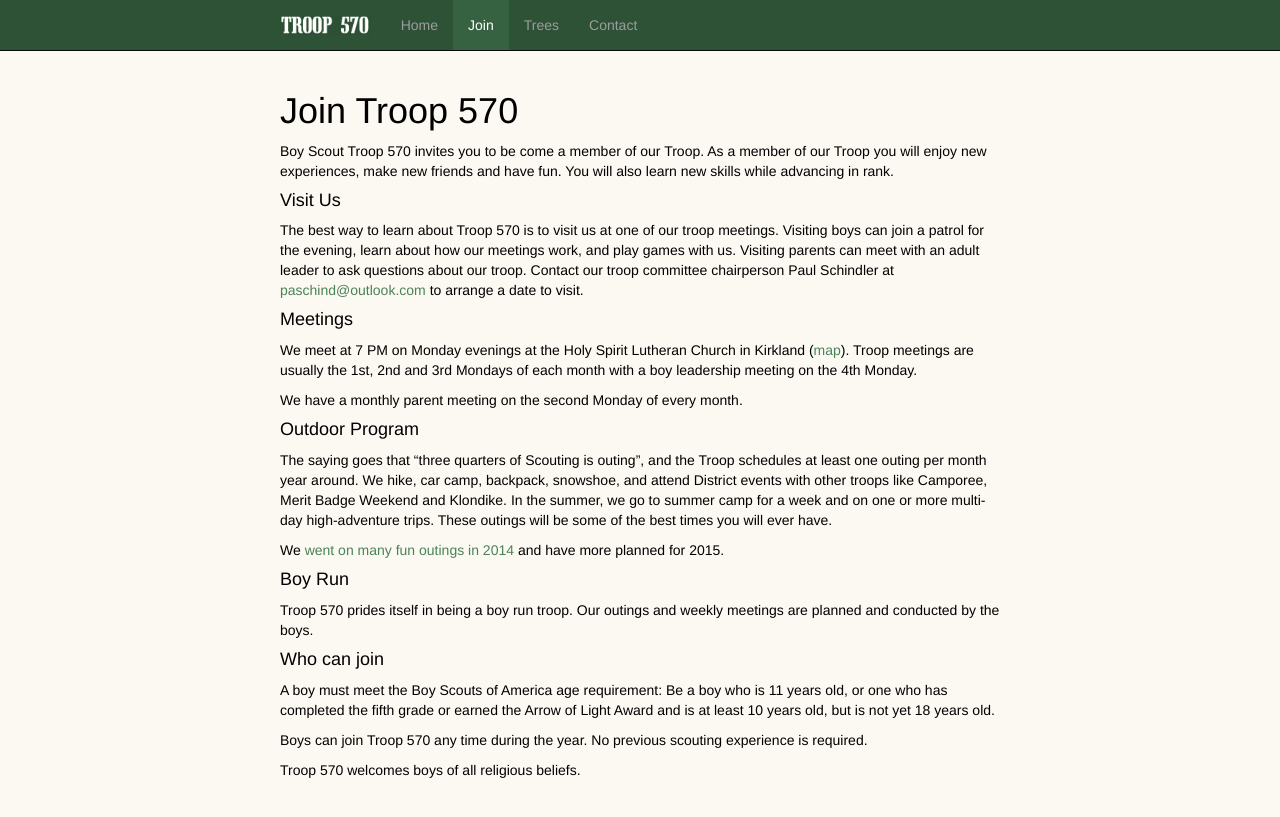
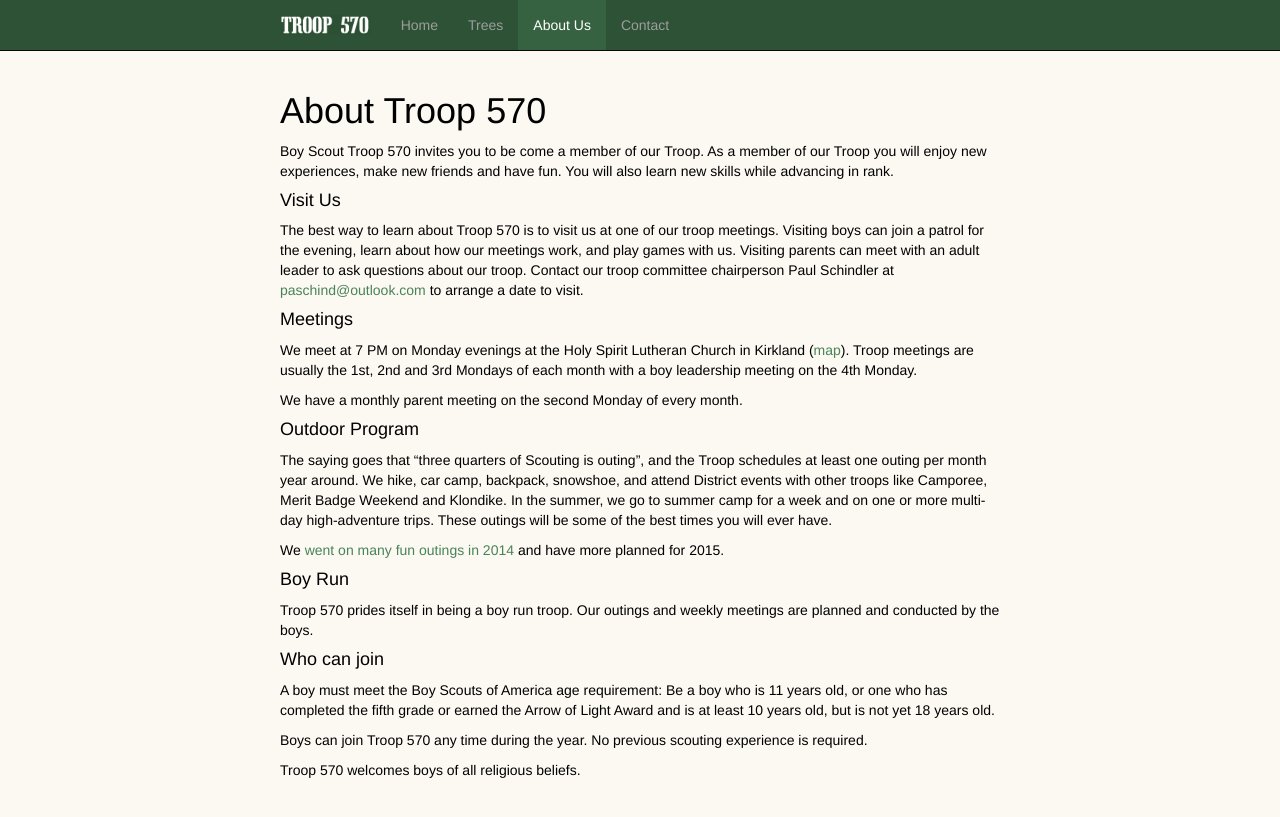
Before and after one commit to troop570/troop570.github.io, a Jekyll site: the page built from about/index.md, in a window 1280 px wide. Shown: the top 817 px of the page. Built offline with Jekyll 4.4.1, drawn with Linux system fonts in a browser that asks for light colours; nearby versions of some CDN libraries.

Commit message:
Join -> About

```diff
--- a/_data/navigation.yml
+++ b/_data/navigation.yml
@@ -1,8 +1,8 @@
 - title: Home
   url: /
-- title: Join
-  url: /join/
 - title: Trees
   url: /trees/
+- title: About Us
+  url: /about/
 - title: Contact
   url: /contact/
--- a/join/index.md
+++ b/about/index.md
@@ -1,6 +1,6 @@
 ---
 layout: page
-title: Join Troop 570
+title: About Troop 570
 description: Information about joining Troop 570 in Kirkland, WA.
 #jumbotron: /join/jumbotron.html
 ---
```
